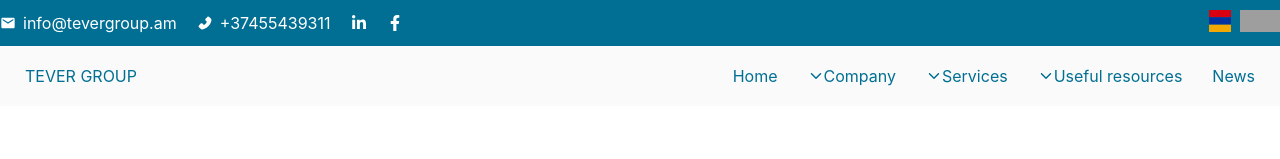
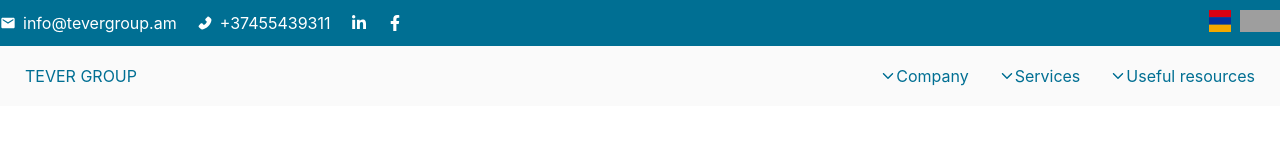
Before and after one commit to EdgarGrigoryan1996/teverGroup, a React (Create React App) app: page /about in a window 1280 px wide. Shown: the top 159 px of the page. Built offline with nearby package versions, Linux system fonts and the light colour scheme; grey boxes are pictures that could not be loaded.

Commit message:
compress images

```diff
--- a/src/Pages/Company/AboutCompany/AboutCompany.jsx
+++ b/src/Pages/Company/AboutCompany/AboutCompany.jsx
@@ -2,7 +2,7 @@ import React from 'react';
 import s from "./AboutCompany.module.css"
 import g from "../../../globalStyles.module.css";
 
-import aboutImage from "../../../assets/images/project1.jpg"
+import aboutImage from "../../../assets/images/project1-min.jpg"
 import {IoIosArrowForward} from "react-icons/io";
 
 function AboutCompany(props) {
--- a/src/components/Header/Header.module.css
+++ b/src/components/Header/Header.module.css
@@ -1,6 +1,6 @@
 .headerWrapper{
     height: 600px;
-    background-image: url("../../assets/images/headerImg.jpg");
+    background-image: url("../../assets/images/headerImg-min.jpg");
     background-repeat: no-repeat;
     background-position: center;
     background-size: cover;
--- a/src/components/HeartbeatMiniSection/HeartbeatMiniSection.module.css
+++ b/src/components/HeartbeatMiniSection/HeartbeatMiniSection.module.css
@@ -1,7 +1,7 @@
 .heartbeatWrapper{
     width: 100%;
     height: 250px;
-    background-image: url("../../assets/images/headerImg.jpg");
+    background-image: url("../../assets/images/headerImg-min.jpg");
     background-repeat: no-repeat;
     background-size: cover;
     background-position: center;
--- a/src/components/Menu/Menu.jsx
+++ b/src/components/Menu/Menu.jsx
@@ -12,12 +12,11 @@ function Menu() {
     return (
       <div className={s.menuWrapper}>
         <div className={s.menuBlock}>
-        <div className={s.logo}>TEVER GROUP</div>
+        <div className={s.logo}><Link to={"/"}>TEVER GROUP</Link> </div>
             <div className={s.menu}>
                 <nav>
                 <div className={s.burgerMenu + " " + (burgerMenuStatus && s.menuOpened)} onClick={() => setBurgerMenuStatus(!burgerMenuStatus) }><IoIosArrowForward /></div>
                     <div className={s.menuItems + " " + (burgerMenuStatus && s.burgerMenuActive)}>
-                        <Link to={"/"}><div className={s.item}><span>{t("menu.home.text")}</span></div></Link>
                         <div className={s.itemWrapper}>
                             <span className={s.item}><span><IoIosArrowForward />{t("menu.company.text")}</span></span>
                             <div className={s.subMenu}>
@@ -45,8 +44,6 @@ function Menu() {
                             <Link to={"/salaryCalculation"}><div onClick={() => setBurgerMenuStatus(false)}>{t("menu.resources.subMenu.item3")}</div></Link>
                         </div>
                     </div>
-
-                    <div className={s.item}><span>{t("menu.news.text")}</span></div>
                     </div>
 
                 </nav>
--- a/src/components/Projects/Projects.jsx
+++ b/src/components/Projects/Projects.jsx
@@ -1,7 +1,7 @@
 import React from 'react';
 import s from "./Projects.module.css"
 import g from "../../globalStyles.module.css";
-import project1Img from "../../assets/images/project1.jpg"
+import project1Img from "../../assets/images/project1-min.jpg"
 function Projects(props) {
     return (
         <section className={s.projects}>
```
Also changed, not shown: src/assets/images/project1-min.jpg (added), 1 other file (tests, documents, lock files or other folders).
